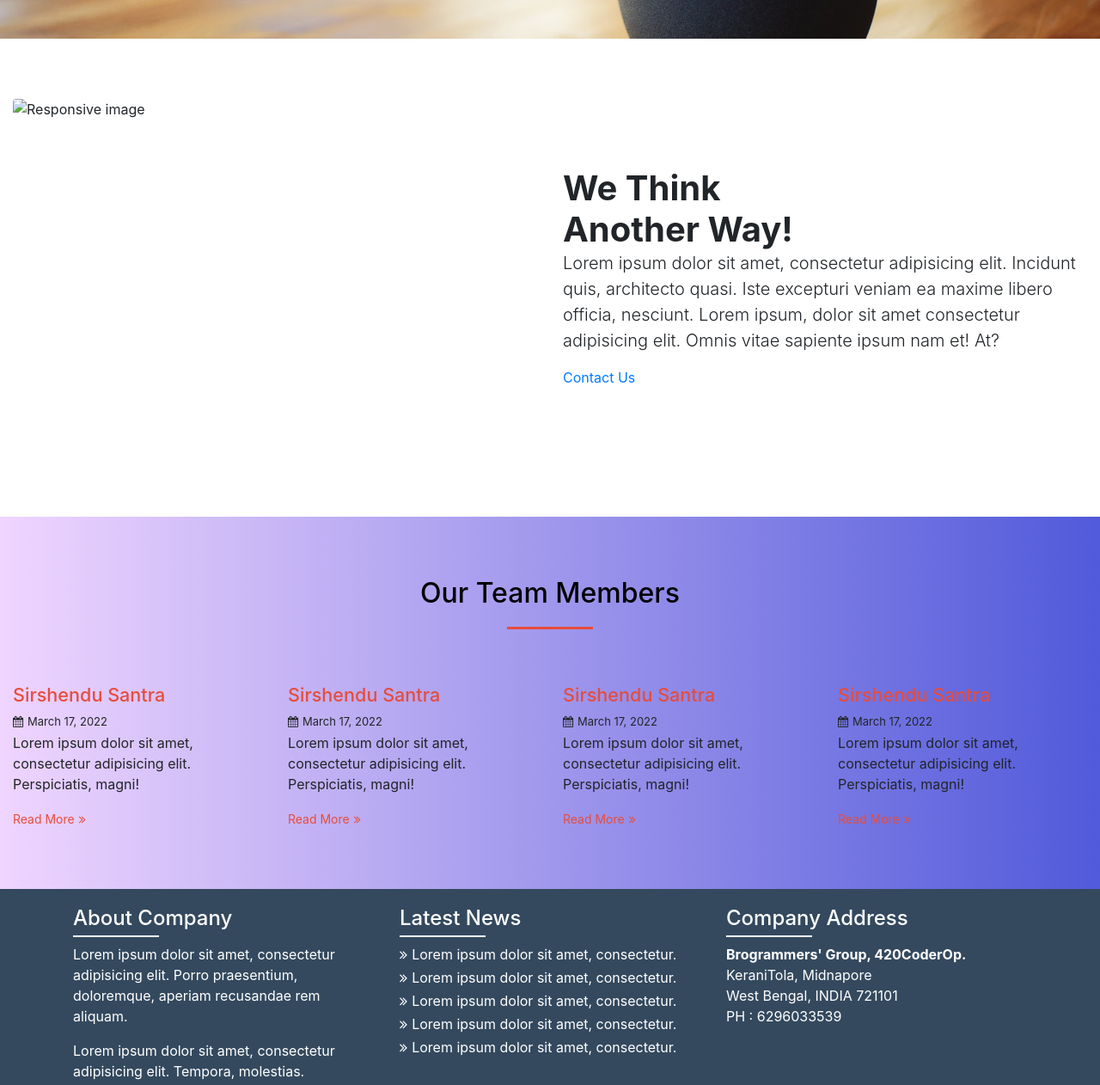
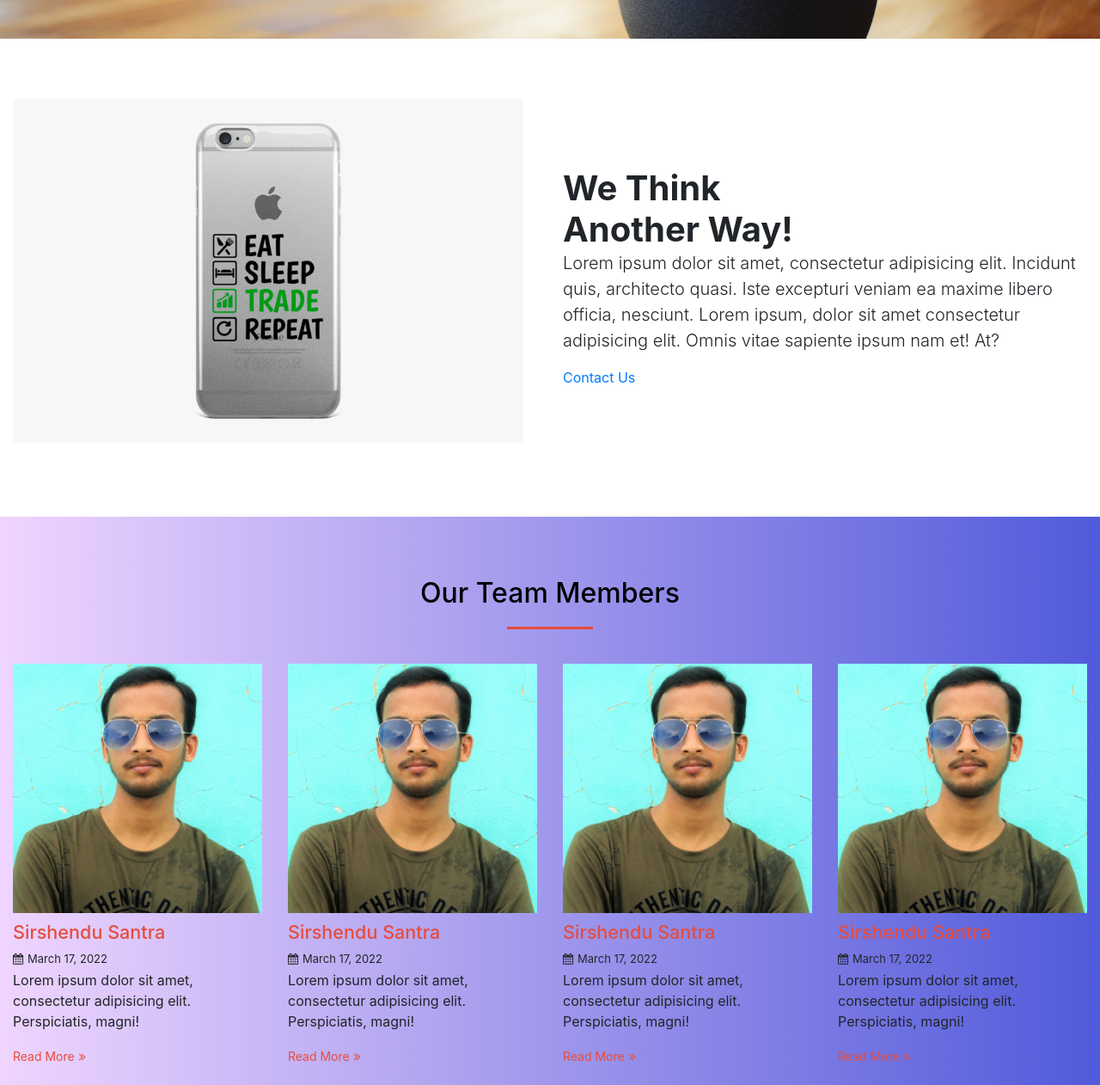
Before and after one commit to myselfSirshendu/Brogrammers_Task, a plain HTML site: page index.html in a window 1280 px wide. Shown: the part 416-1678 px from the top of the page at 86% size. Drawn offline with Linux system fonts and the light colour scheme; the site is published under a folder, as on GitHub Pages, so addresses that start at the root find nothing.

Commit message:
Update index.html

```diff
--- a/index.html
+++ b/index.html
@@ -46,7 +46,7 @@
     <div class="container-fluid section">
         <div class="row">
             <div class="col-lg-6 float-left image_animation">
-                <img src="/images/646-6461625_stock-market-phone-case-hd-png-download.png"class="rounded float-left " alt="Responsive image" style="height: 400px;">
+                <img src="./images/646-6461625_stock-market-phone-case-hd-png-download.png"class="rounded float-left " alt="Responsive image" style="height: 400px;">
             </div>
             <div class="col-lg-6 float-right">
                 <div class="banner-title">
@@ -67,7 +67,7 @@
         <div class="row">
             <div class="col-md-6 col-lg-3">
                 <div class="news-post">
-                    <img src="/images/people.jpeg" alt="">
+                    <img src="./images/people.jpeg" alt="">
                     <h3><a href="">Sirshendu Santra</a></h3>
                     <div class="post-date">March 17, 2022</div>
                     <p>Lorem ipsum dolor sit amet, consectetur adipisicing elit. Perspiciatis, magni!</p>
@@ -76,7 +76,7 @@
             </div>
             <div class="col-md-6 col-lg-3">
                 <div class="news-post">
-                    <img src="/images/people.jpeg" alt="">
+                    <img src="./images/people.jpeg" alt="">
                     <h3><a href="">Sirshendu Santra</a></h3>
                     <div class="post-date">March 17, 2022</div>
                     <p>Lorem ipsum dolor sit amet, consectetur adipisicing elit. Perspiciatis, magni!</p>
@@ -85,7 +85,7 @@
             </div>
             <div class="col-md-6 col-lg-3">
                 <div class="news-post">
-                    <img src="/images/people.jpeg" alt="">
+                    <img src="./images/people.jpeg" alt="">
                     <h3><a href="">Sirshendu Santra</a></h3>
                     <div class="post-date">March 17, 2022</div>
                     <p>Lorem ipsum dolor sit amet, consectetur adipisicing elit. Perspiciatis, magni!</p>
@@ -94,7 +94,7 @@
             </div>
             <div class="col-md-6 col-lg-3">
                 <div class="news-post">
-                    <img src="/images/people.jpeg" alt="">
+                    <img src="./images/people.jpeg" alt="">
                     <h3><a href="">Sirshendu Santra</a></h3>
                     <div class="post-date">March 17, 2022</div>
                     <p>Lorem ipsum dolor sit amet, consectetur adipisicing elit. Perspiciatis, magni!</p>
```
